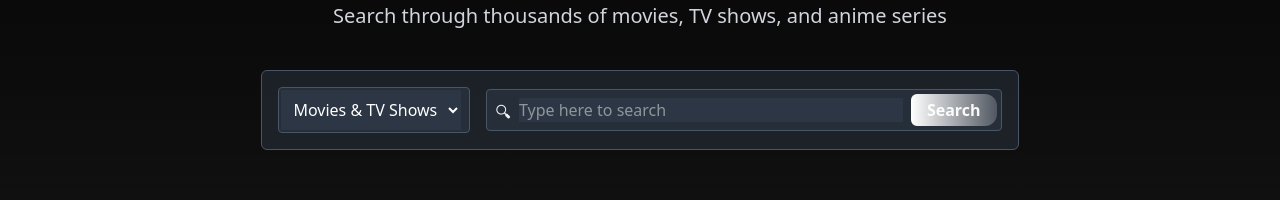
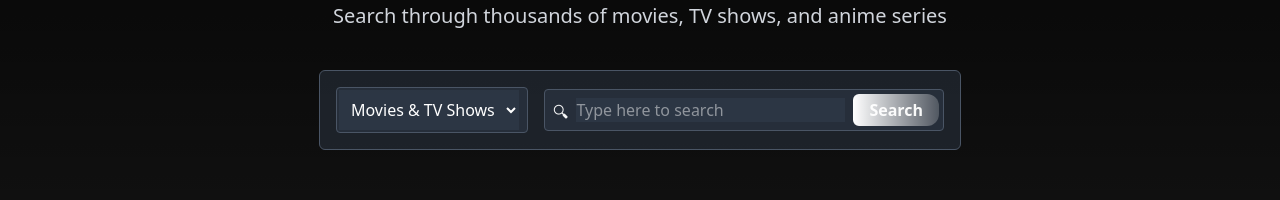
Before and after one commit to Riteshy14/X-Movie-web, a Next.js app in the folder frontend/movie-frontend/: page /search in a window 1280 px wide. Shown: the part 302-502 px from the top of the page. Built offline with nearby package versions, Linux system fonts and the light colour scheme; no server answers.

Commit message:
styling fix

```diff
--- a/frontend/movie-frontend/app/search/page.tsx
+++ b/frontend/movie-frontend/app/search/page.tsx
@@ -52,10 +52,10 @@ export default function Search() {
           </p>
         </div>
 
-        <div className="flex ml-5 mr-5 items-center mt-10 gap-4 border border-gray-600 bg-gray-700/40 backdrop:backdrop-blur-lg p-4 rounded-md">
-          <div className="border focus-within:border-red-500 border-gray-600 bg-gray-700/40 pr-2 p-0.5 rounded">
+        <div className="flex-col  md:grid md:grid-cols-3 items-center mt-10 md:gap-4 border border-gray-600 bg-gray-700/40 backdrop:backdrop-blur-lg p-4 rounded-md">
+          <div className="border mb-2 md:mb-0 md:col-span-1 focus-within:border-red-500 border-gray-600 bg-gray-700/40 pr-2 p-0.5 rounded">
             <select
-              className="text-white bg-gray-700/40 p-2 outline-none"
+              className="text-white w-full bg-gray-700/40 p-2 outline-none"
             >
               <option value="">Movies & TV Shows</option>
               <option value="">Movies</option>
@@ -64,10 +64,10 @@ export default function Search() {
             </select>
           </div>
 
-          <div className="flex items-center w-full bg-gray-700/40 backdrop:backdrop-blur-lg focus-within:border-red-500 rounded border border-gray-600 p-1 gap-2">
+          <div className="flex items-center w-full md:col-span-2 bg-gray-700/40 backdrop:backdrop-blur-lg focus-within:border-red-500 rounded border border-gray-600 p-1 gap-2">
             <span className="pt-1 pl-1">🔍︎</span>
             <input
-              className="xl:w-96 w-full outline-none bg-gray-700/40"
+              className=" w-full outline-none bg-gray-700/40"
               onChange={(e) => setQuery(e.target.value)}
               type="text"
               value={query}
```
